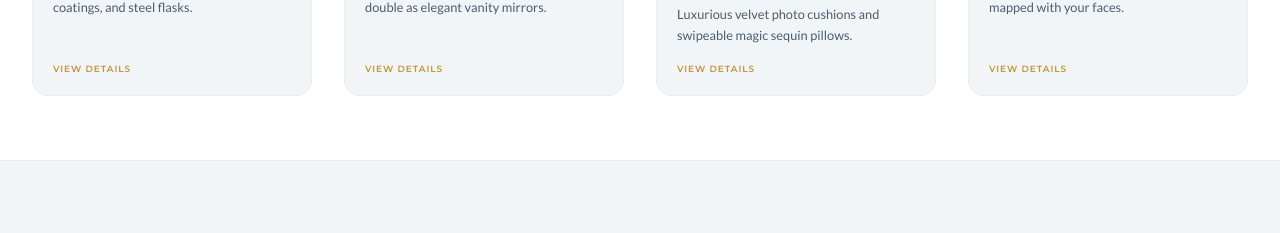
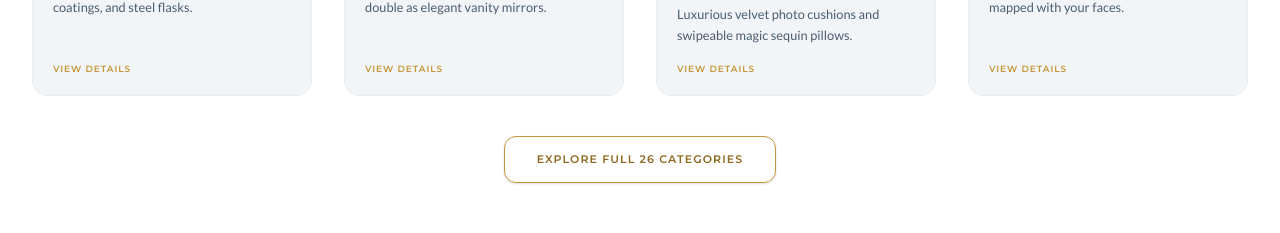
Before and after one commit to Racchu100/inkwell, a Next.js app: page / in a window 1280 px wide. Shown: the part 1855-2088 px from the top of the page. Built offline with nearby package versions, Linux system fonts and the light colour scheme; a web font is replaced by a local one.

Commit message:
feat: add centered Explore Full Categories button at bottom of Featured Gift Curations grid

```diff
--- a/src/app/page.tsx
+++ b/src/app/page.tsx
@@ -311,6 +311,15 @@ export default function Home() {
                 </Link>
               ))}
             </div>
+
+            <div className="mt-8 md:mt-10 text-center">
+              <Link
+                href="/services"
+                className="inline-block font-montserrat text-[10px] sm:text-[11px] tracking-widest uppercase px-8 py-3.5 border border-accent-gold text-accent-gold-dark hover:bg-accent-gold hover:text-white transition-all duration-300 font-semibold rounded-xl shadow-sm hover:shadow-md hover:-translate-y-0.5 transform cursor-pointer"
+              >
+                Explore Full 26 Categories
+              </Link>
+            </div>
           </div>
         </section>
 
```
